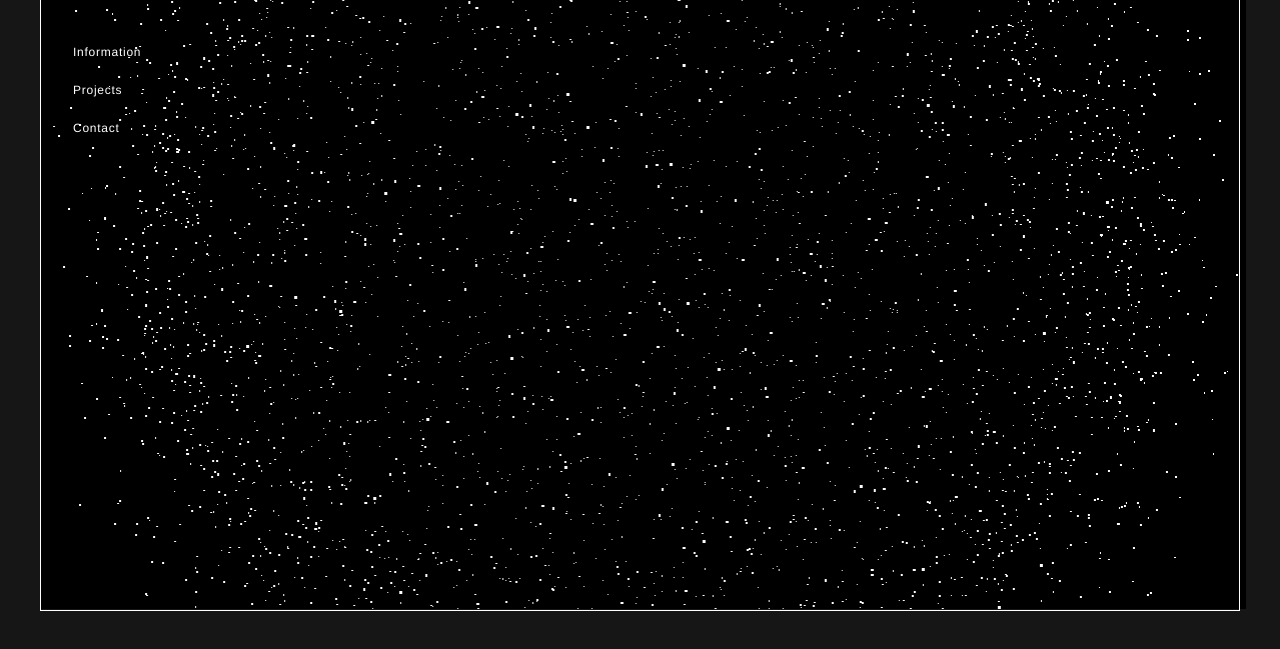
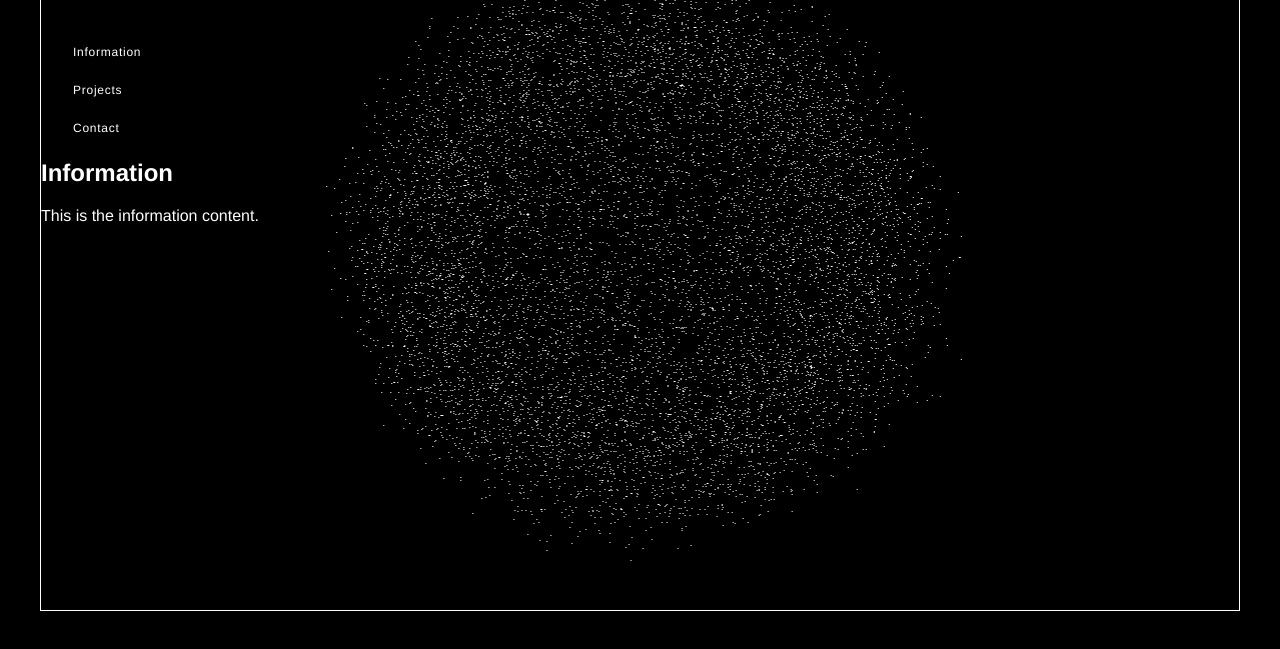
Before and after one commit to sashamrobinson/Portfolio, a website with bundled scripts: page index.html in a window 1280 px wide. Shown: the part 149-798 px from the top of the page. Built offline with nearby package versions, Linux system fonts and the light colour scheme.

Commit message:
Setting up buttons

```diff
--- a/css/style.css
+++ b/css/style.css
@@ -1,5 +1,5 @@
 body {
-    background-color: #161616;
+    background-color: black;
     margin: 0;
     padding: 0;
     color: #fff;
--- a/index.html
+++ b/index.html
@@ -21,6 +21,23 @@
                 <h1 id="Contact" class="button">Contact</h1>
             </div>
         </div>
+        <div class="content" id="InformationContent">
+            <!-- Information Content -->
+            <h2>Information</h2>
+            <p>This is the information content.</p>
+        </div>
+
+        <div class="content" id="ProjectsContent">
+            <!-- Projects Content -->
+            <h2>Projects</h2>
+            <p>This is the projects content.</p>
+        </div>
+
+        <div class="content" id="ContactContent">
+            <!-- Contact Content -->
+            <h2>Contact</h2>
+            <p>This is the contact content.</p>
+        </div>
     </div>
 </body>
 </html>
--- a/js/main.js
+++ b/js/main.js
@@ -1,15 +1,36 @@
-document.getElementById('Information').addEventListener('click', function() {
-    displayContent("This is content 1.")
+document.addEventListener('DOMContentLoaded', function () {
+    // Add click event listeners to your buttons
+    const informationButton = document.getElementById('Information');
+    const projectsButton = document.getElementById('Projects');
+    const contactButton = document.getElementById('Contact');
+
+    informationButton.addEventListener('click', function () {
+        showContent('InformationContent');
     });
 
-document.getElementById('Projects').addEventListener('click', function() {
-    displayContent('This is Content 2.');
+    projectsButton.addEventListener('click', function () {
+        showContent('ProjectsContent');
     });
 
-document.getElementById('Contact').addEventListener('click', function() {
-    displayContent('This is Content 3.');
+    contactButton.addEventListener('click', function () {
+        showContent('ContactContent');
     });
 
-function displayContent(content) {
-    document.getElementById('contentDisplay').innerText = content;
+    // Function to show content based on the provided contentId
+    function showContent(contentId) {
+        // Hide all content elements
+        const allContents = document.querySelectorAll('.content');
+        allContents.forEach(function (content) {
+            content.style.display = 'none';
+        });
+
+        // Show the selected content
+        const selectedContent = document.getElementById(contentId);
+        if (selectedContent) {
+            selectedContent.style.display = 'block';
         }
+    }
+
+    // Show the 'InformationContent' div on page load
+    showContent('InformationContent');
+});
--- a/js/threejs.js
+++ b/js/threejs.js
@@ -12,23 +12,30 @@ renderer.setSize(window.innerWidth * constantWidth, window.innerHeight * constan
 document.getElementById('scene-container').appendChild(renderer.domElement);
 
 // Create a particle geometry with round particles forming a sphere
-const particleCount = 5000;
+const particleCount = 10000;
 const particles = new THREE.BufferGeometry();
 
 // Create arrays to store the particle data
 const positions = new Float32Array(particleCount * 3);
 const colors = new Float32Array(particleCount * 3);
 
+// Define theta and phi outside the loop
+let thetaArray = [];
+let phiArray = [];
+
 // Set initial positions and colors for the particles forming a sphere
 for (let i = 0; i < particleCount; i++) {
   const i3 = i * 3;
-  const radius = 2;
+  const radius = 1;
 
   // Distribute particles evenly on the surface of a sphere
   const phi = Math.acos(-1 + (2 * i) / particleCount);
   const theta = Math.sqrt(particleCount * Math.PI) * phi;
 
-  const variation = 0.5
+  thetaArray.push(theta);
+  phiArray.push(phi);
+
+  const variation = 0.5;
 
   const x = radius * Math.cos(theta) * Math.sin(phi) + (Math.random() - 0.5) * variation;
   const y = radius * Math.sin(theta) * Math.sin(phi) + (Math.random() - 0.5) * variation;
@@ -44,7 +51,7 @@ particles.setAttribute('position', new THREE.BufferAttribute(positions, 3));
 particles.setAttribute('color', new THREE.BufferAttribute(colors, 3));
 
 // Create a material with a shader that uses vertex colors
-const material = new THREE.PointsMaterial({ size: 0.02, vertexColors: THREE.VertexColors });
+const material = new THREE.PointsMaterial({ size: 0.01, vertexColors: THREE.VertexColors });
 
 // Create the particle system
 const particleSystem = new THREE.Points(particles, material);
@@ -55,13 +62,15 @@ camera.position.z = 5;
 
 // Animation function
 const animate = function () {
-  requestAnimationFrame(animate);
 
   // Rotate the particle system
-  particleSystem.rotation.y += 0.005;
+  particleSystem.rotation.z += 0.001;
+  particleSystem.rotation.y += 0.001;
 
   // Update the renderer
   renderer.render(scene, camera);
+
+  requestAnimationFrame(animate);
 };
 
 // Handle window resize
@@ -75,4 +84,5 @@ window.addEventListener('resize', () => {
 });
 
 // Start the animation loop
-animate();
+const timestamp = Date.now();
+animate(timestamp);
```
Lines whose indentation alone changed are shown as unchanged.
